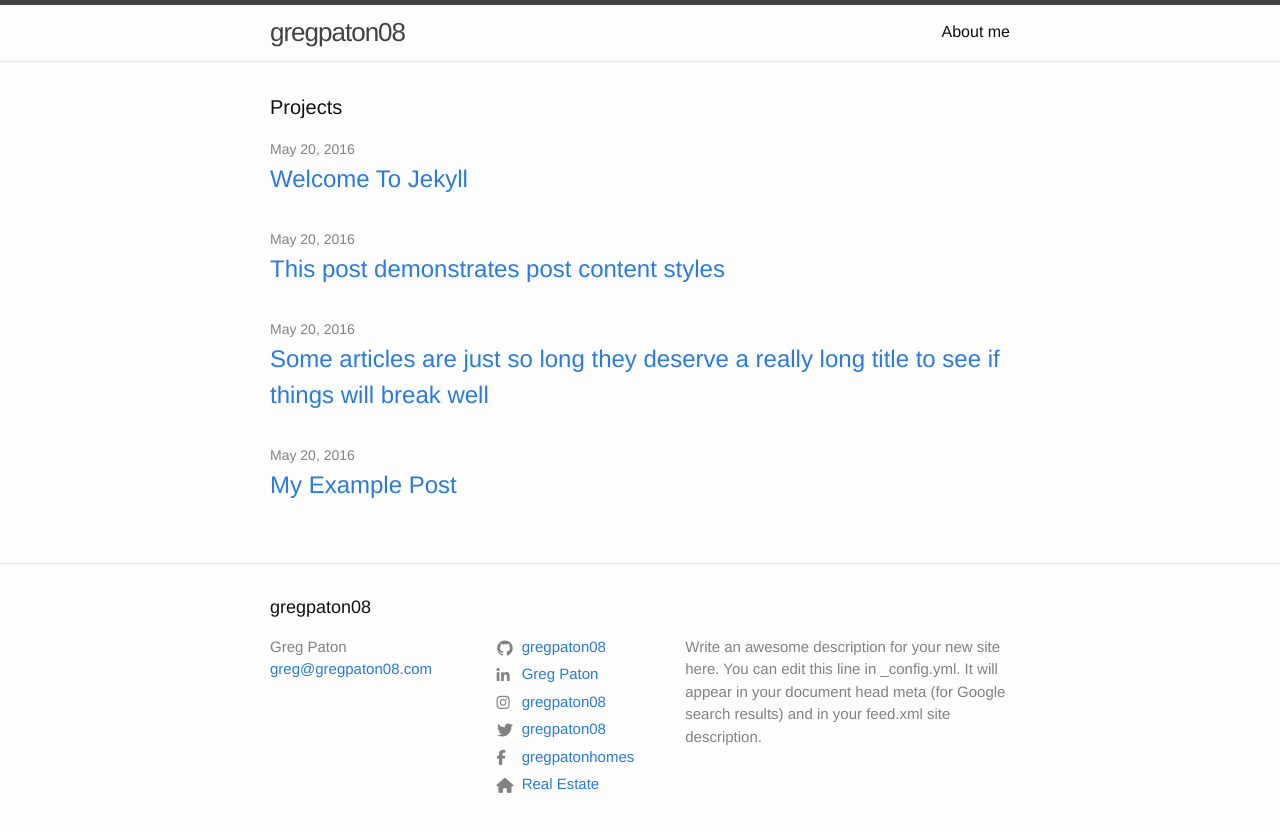
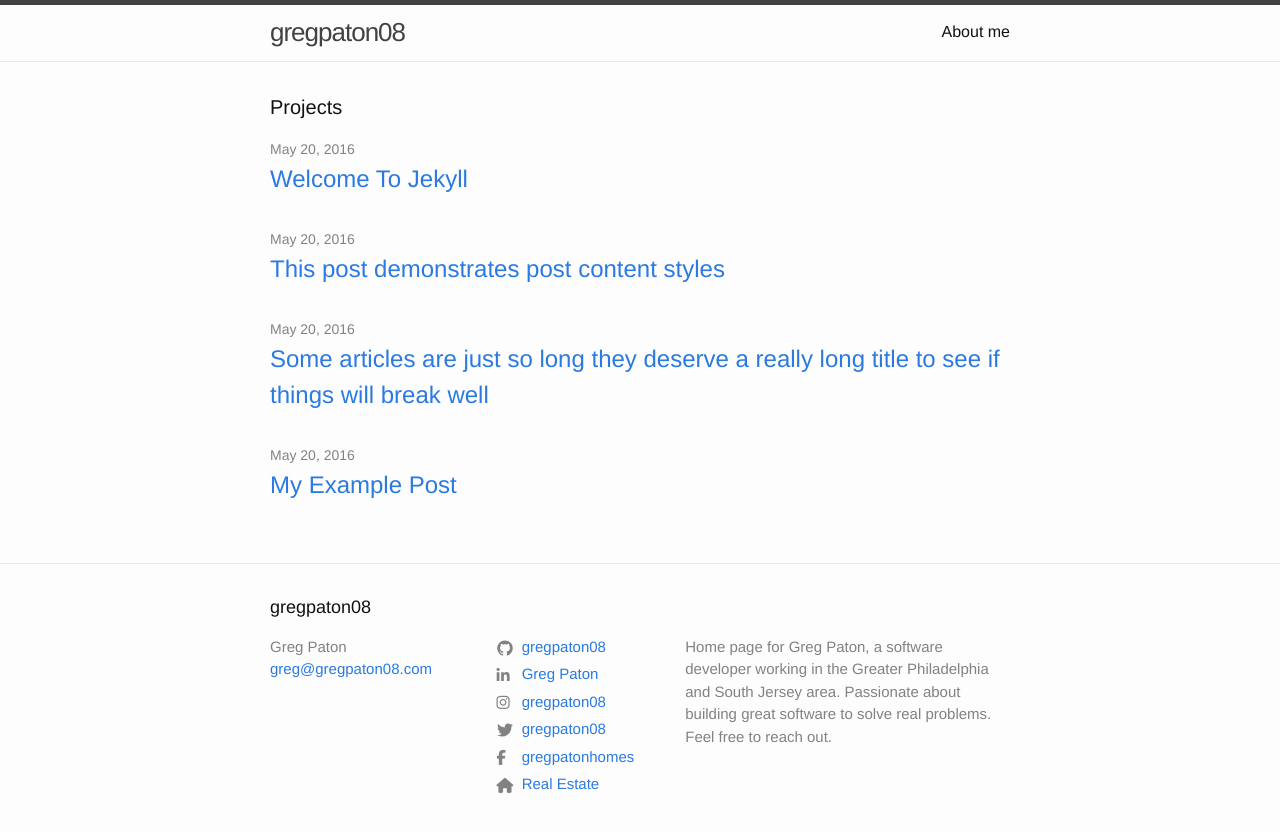
Before and after one commit to gregpaton08/gregpaton08.github.io, a Jekyll site: the page built from index.md, in a window 1280 px wide. Shown: the top 832 px of the page. Built offline with Jekyll 4.4.1, drawn with Linux system fonts in a browser that asks for light colours; nearby versions of some CDN libraries.

Commit message:
Update description

```diff
--- a/_config.yml
+++ b/_config.yml
@@ -2,9 +2,7 @@ title: gregpaton08
 author: Greg Paton
 email: greg@gregpaton08.com
 description: > # this means to ignore newlines until "baseurl:"
-  Write an awesome description for your new site here. You can edit this
-  line in _config.yml. It will appear in your document head meta (for
-  Google search results) and in your feed.xml site description.
+  Home page for Greg Paton, a software developer working in the Greater Philadelphia and South Jersey area. Passionate about building great software to solve real problems. Feel free to reach out.
 
 twitter_username: gregpaton08
 github_username:  gregpaton08
```
